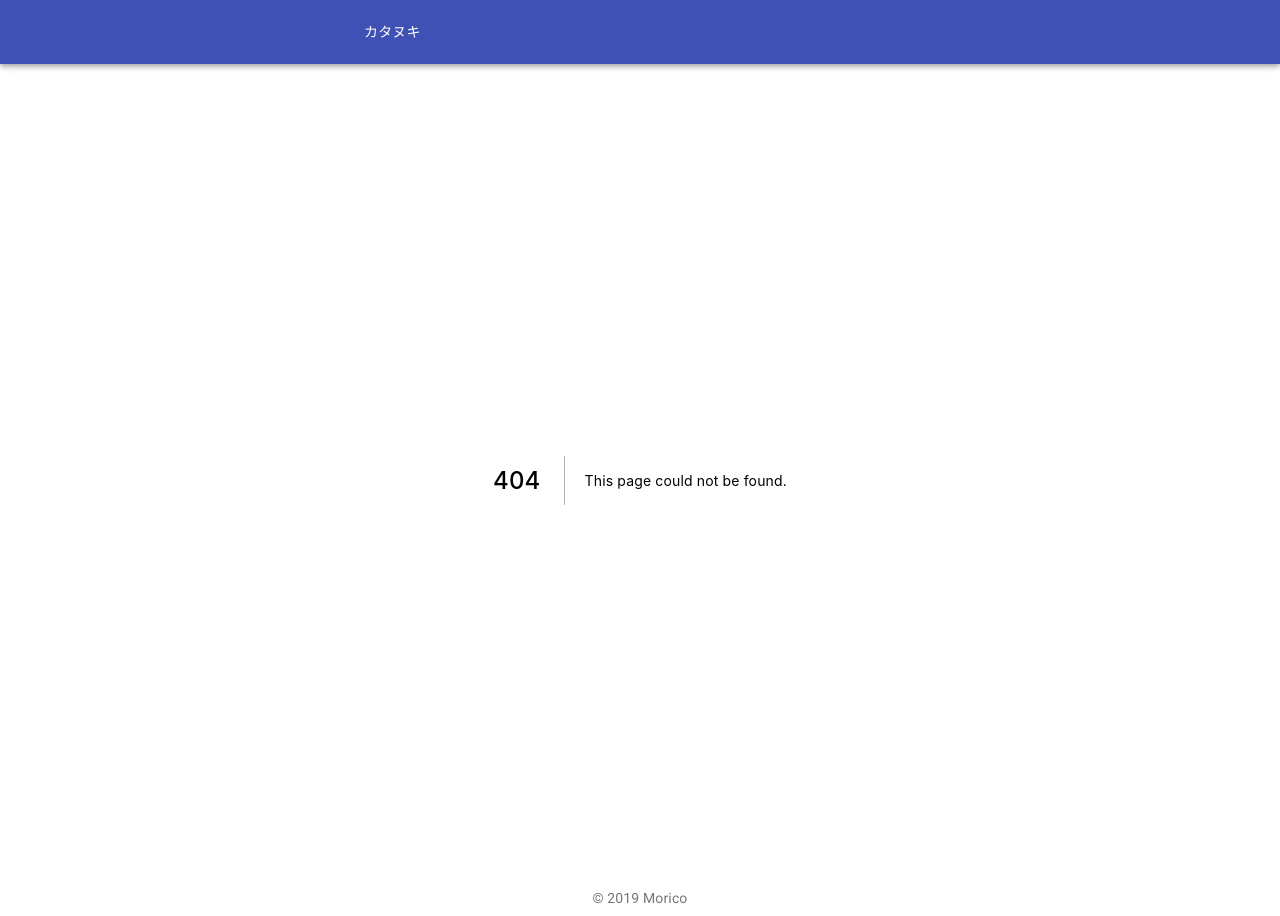
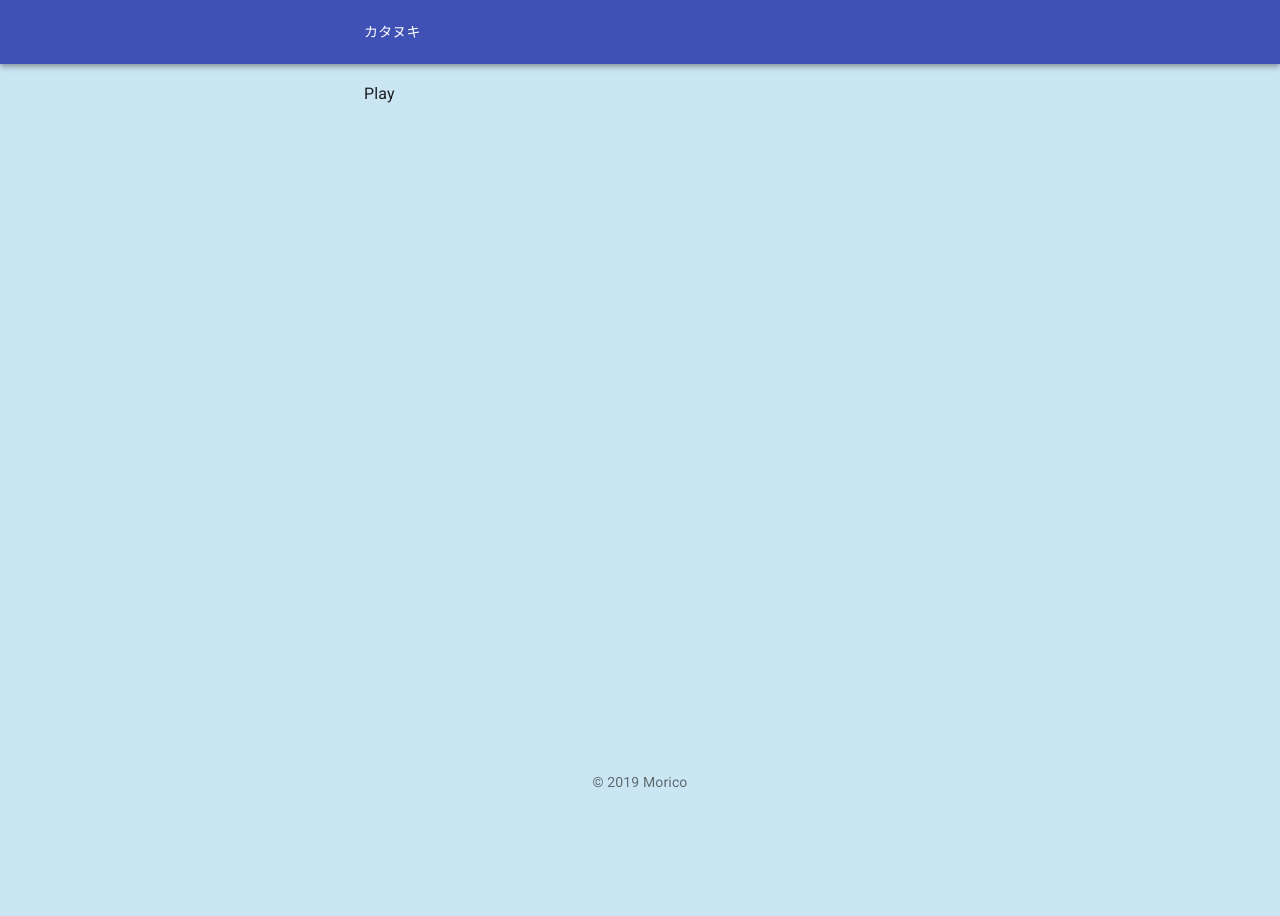
Before and after one commit to moriconomori/bobjiten, a Next.js app: page /play in a window 1280 px wide. Before the commit this address had no page. After the commit the page ends 800 px from the top, so only its background shows below. Built offline with nearby package versions, Linux system fonts and the light colour scheme.

Commit message:
/play と /settings ページを作成

```diff
--- /dev/null
+++ b/src/pages/play.js
@@ -0,0 +1,11 @@
+import React from 'react';
+import Container from '@material-ui/core/Container';
+import Typography from '@material-ui/core/Typography';
+
+export default function Play() {
+  return (
+    <Container maxWidth="sm">
+      <Typography variant="subtitle1">Play</Typography>
+    </Container>
+  );
+}
```
Also changed, not shown: src/pages/settings.js (added, +11 -0 lines).
